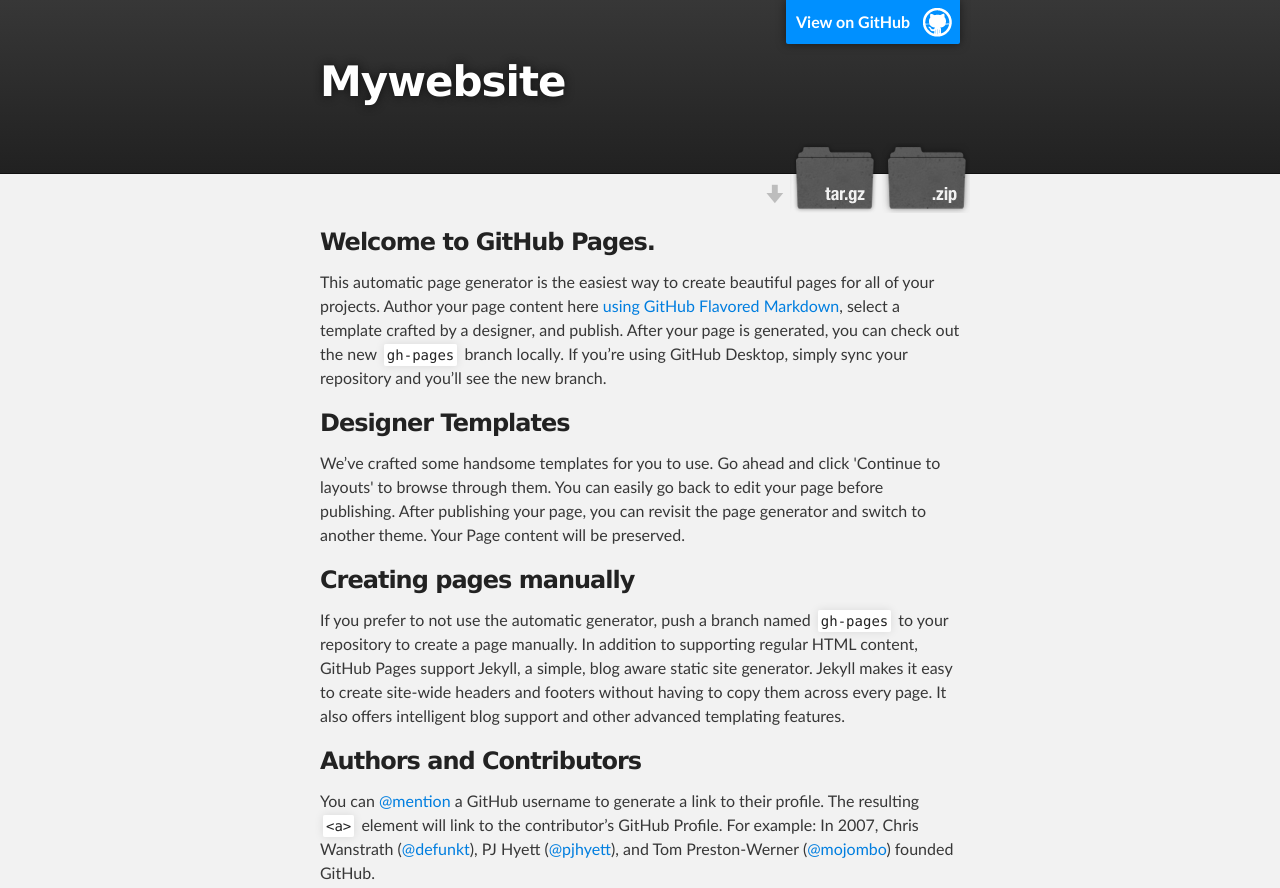
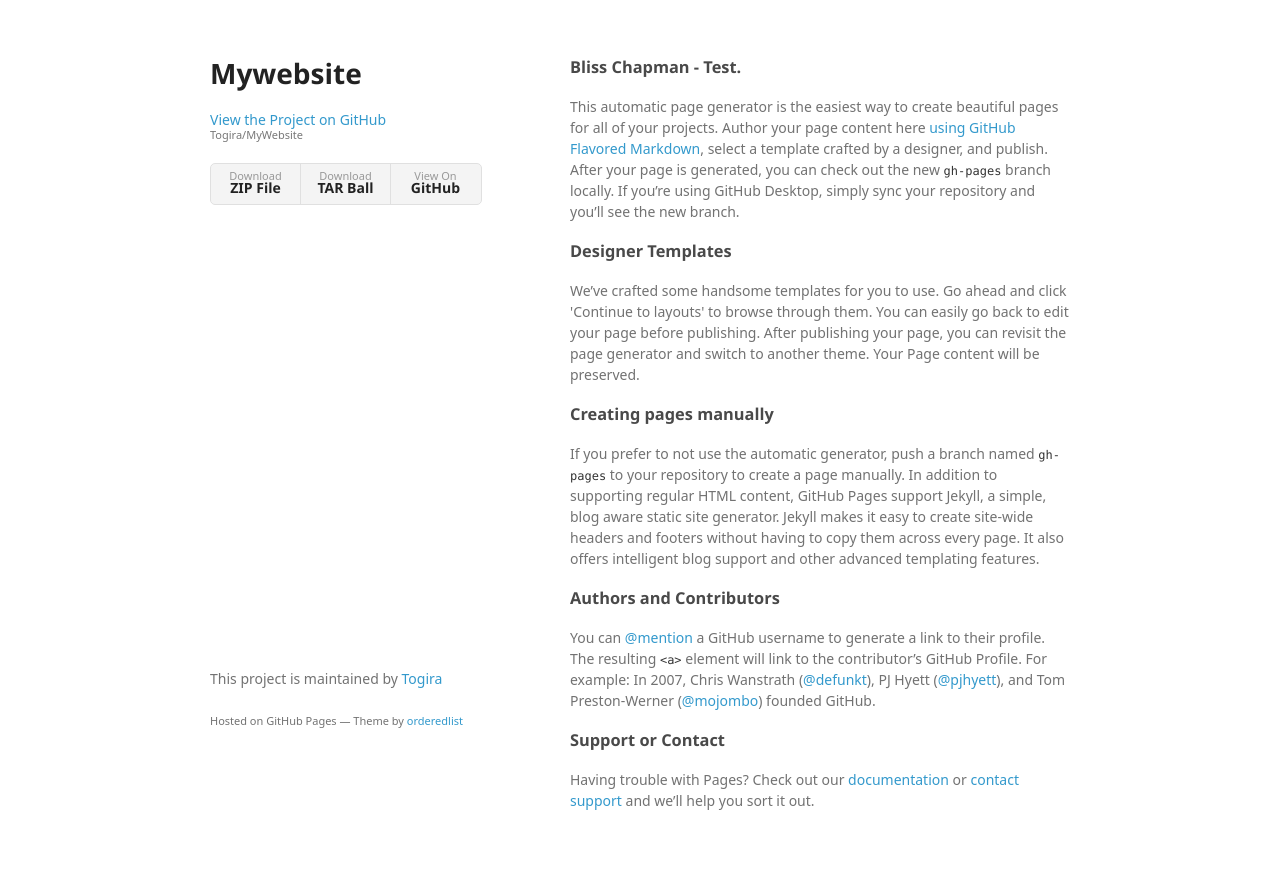
Before and after one commit to BlissChapman/MyWebsite, a plain HTML site: page index.html in a window 1280 px wide. Shown: the top 888 px of the page. Drawn offline with Linux system fonts and the light colour scheme; a web font is replaced by a local one.

```diff
--- a/index.html
+++ b/index.html
@@ -1,38 +1,35 @@
-<!DOCTYPE html>
+<!doctype html>
 <html>
+  <head>
+    <meta charset="utf-8">
+    <meta http-equiv="X-UA-Compatible" content="chrome=1">
+    <title>Mywebsite by Togira</title>
 
-  <head>
-    <meta charset='utf-8'>
-    <meta http-equiv="X-UA-Compatible" content="chrome=1">
-    <meta name="description" content="Mywebsite : ">
+    <link rel="stylesheet" href="stylesheets/styles.css">
+    <link rel="stylesheet" href="stylesheets/github-light.css">
+    <meta name="viewport" content="width=device-width">
+    <!--[if lt IE 9]>
+    <script src="//html5shiv.googlecode.com/svn/trunk/html5.js"></script>
+    <![endif]-->
+  </head>
+  <body>
+    <div class="wrapper">
+      <header>
+        <h1>Mywebsite</h1>
+        <p></p>
 
-    <link rel="stylesheet" type="text/css" media="screen" href="stylesheets/stylesheet.css">
+        <p class="view"><a href="https://github.com/Togira/MyWebsite">View the Project on GitHub <small>Togira/MyWebsite</small></a></p>
 
-    <title>Mywebsite</title>
-  </head>
 
-  <body>
-
-    <!-- HEADER -->
-    <div id="header_wrap" class="outer">
-        <header class="inner">
-          <a id="forkme_banner" href="https://github.com/Togira/MyWebsite">View on GitHub</a>
-
-          <h1 id="project_title">Mywebsite</h1>
-          <h2 id="project_tagline"></h2>
-
-            <section id="downloads">
-              <a class="zip_download_link" href="https://github.com/Togira/MyWebsite/zipball/master">Download this project as a .zip file</a>
-              <a class="tar_download_link" href="https://github.com/Togira/MyWebsite/tarball/master">Download this project as a tar.gz file</a>
-            </section>
-        </header>
-    </div>
-
-    <!-- MAIN CONTENT -->
-    <div id="main_content_wrap" class="outer">
-      <section id="main_content" class="inner">
+        <ul>
+          <li><a href="https://github.com/Togira/MyWebsite/zipball/master">Download <strong>ZIP File</strong></a></li>
+          <li><a href="https://github.com/Togira/MyWebsite/tarball/master">Download <strong>TAR Ball</strong></a></li>
+          <li><a href="https://github.com/Togira/MyWebsite">View On <strong>GitHub</strong></a></li>
+        </ul>
+      </header>
+      <section>
         <h3>
-<a id="welcome-to-github-pages" class="anchor" href="#welcome-to-github-pages" aria-hidden="true"><span aria-hidden="true" class="octicon octicon-link"></span></a>Welcome to GitHub Pages.</h3>
+<a id="bliss-chapman---test" class="anchor" href="#bliss-chapman---test" aria-hidden="true"><span aria-hidden="true" class="octicon octicon-link"></span></a>Bliss Chapman - Test.</h3>
 
 <p>This automatic page generator is the easiest way to create beautiful pages for all of your projects. Author your page content here <a href="https://guides.github.com/features/mastering-markdown/">using GitHub Flavored Markdown</a>, select a template crafted by a designer, and publish. After your page is generated, you can check out the new <code>gh-pages</code> branch locally. If you’re using GitHub Desktop, simply sync your repository and you’ll see the new branch.</p>
 
@@ -56,17 +53,12 @@
 
 <p>Having trouble with Pages? Check out our <a href="https://help.github.com/pages">documentation</a> or <a href="https://github.com/contact">contact support</a> and we’ll help you sort it out.</p>
       </section>
-    </div>
-
-    <!-- FOOTER  -->
-    <div id="footer_wrap" class="outer">
-      <footer class="inner">
-        <p class="copyright">Mywebsite maintained by <a href="https://github.com/Togira">Togira</a></p>
-        <p>Published with <a href="https://pages.github.com">GitHub Pages</a></p>
+      <footer>
+        <p>This project is maintained by <a href="https://github.com/Togira">Togira</a></p>
+        <p><small>Hosted on GitHub Pages &mdash; Theme by <a href="https://github.com/orderedlist">orderedlist</a></small></p>
       </footer>
     </div>
-
-
+    <script src="javascripts/scale.fix.js"></script>
 
   </body>
 </html>
--- /dev/null
+++ b/javascripts/scale.fix.js
@@ -0,0 +1,17 @@
+var metas = document.getElementsByTagName('meta');
+var i;
+if (navigator.userAgent.match(/iPhone/i)) {
+  for (i=0; i<metas.length; i++) {
+    if (metas[i].name == "viewport") {
+      metas[i].content = "width=device-width, minimum-scale=1.0, maximum-scale=1.0";
+    }
+  }
+  document.addEventListener("gesturestart", gestureStart, false);
+}
+function gestureStart() {
+  for (i=0; i<metas.length; i++) {
+    if (metas[i].name == "viewport") {
+      metas[i].content = "width=device-width, minimum-scale=0.25, maximum-scale=1.6";
+    }
+  }
+}
--- /dev/null
+++ b/stylesheets/styles.css
@@ -0,0 +1,324 @@
+@font-face {
+  font-family: 'Noto Sans';
+  font-weight: 400;
+  font-style: normal;
+  src: url('../fonts/Noto-Sans-regular/Noto-Sans-regular.eot');
+  src: url('../fonts/Noto-Sans-regular/Noto-Sans-regular.eot?#iefix') format('embedded-opentype'),
+       local('Noto Sans'),
+       local('Noto-Sans-regular'),
+       url('../fonts/Noto-Sans-regular/Noto-Sans-regular.woff2') format('woff2'),
+       url('../fonts/Noto-Sans-regular/Noto-Sans-regular.woff') format('woff'),
+       url('../fonts/Noto-Sans-regular/Noto-Sans-regular.ttf') format('truetype'),
+       url('../fonts/Noto-Sans-regular/Noto-Sans-regular.svg#NotoSans') format('svg');
+}
+
+@font-face {
+  font-family: 'Noto Sans';
+  font-weight: 700;
+  font-style: normal;
+  src: url('../fonts/Noto-Sans-700/Noto-Sans-700.eot');
+  src: url('../fonts/Noto-Sans-700/Noto-Sans-700.eot?#iefix') format('embedded-opentype'),
+       local('Noto Sans Bold'),
+       local('Noto-Sans-700'),
+       url('../fonts/Noto-Sans-700/Noto-Sans-700.woff2') format('woff2'),
+       url('../fonts/Noto-Sans-700/Noto-Sans-700.woff') format('woff'),
+       url('../fonts/Noto-Sans-700/Noto-Sans-700.ttf') format('truetype'),
+       url('../fonts/Noto-Sans-700/Noto-Sans-700.svg#NotoSans') format('svg');
+}
+
+@font-face {
+  font-family: 'Noto Sans';
+  font-weight: 400;
+  font-style: italic;
+  src: url('../fonts/Noto-Sans-italic/Noto-Sans-italic.eot');
+  src: url('../fonts/Noto-Sans-italic/Noto-Sans-italic.eot?#iefix') format('embedded-opentype'),
+       local('Noto Sans Italic'),
+       local('Noto-Sans-italic'),
+       url('../fonts/Noto-Sans-italic/Noto-Sans-italic.woff2') format('woff2'),
+       url('../fonts/Noto-Sans-italic/Noto-Sans-italic.woff') format('woff'),
+       url('../fonts/Noto-Sans-italic/Noto-Sans-italic.ttf') format('truetype'),
+       url('../fonts/Noto-Sans-italic/Noto-Sans-italic.svg#NotoSans') format('svg');
+}
+
+@font-face {
+  font-family: 'Noto Sans';
+  font-weight: 700;
+  font-style: italic;
+  src: url('../fonts/Noto-Sans-700italic/Noto-Sans-700italic.eot');
+  src: url('../fonts/Noto-Sans-700italic/Noto-Sans-700italic.eot?#iefix') format('embedded-opentype'),
+       local('Noto Sans Bold Italic'),
+       local('Noto-Sans-700italic'),
+       url('../fonts/Noto-Sans-700italic/Noto-Sans-700italic.woff2') format('woff2'),
+       url('../fonts/Noto-Sans-700italic/Noto-Sans-700italic.woff') format('woff'),
+       url('../fonts/Noto-Sans-700italic/Noto-Sans-700italic.ttf') format('truetype'),
+       url('../fonts/Noto-Sans-700italic/Noto-Sans-700italic.svg#NotoSans') format('svg');
+}
+
+body {
+  background-color: #fff;
+  padding:50px;
+  font: 14px/1.5 "Noto Sans", "Helvetica Neue", Helvetica, Arial, sans-serif;
+  color:#727272;
+  font-weight:400;
+}
+
+h1, h2, h3, h4, h5, h6 {
+  color:#222;
+  margin:0 0 20px;
+}
+
+p, ul, ol, table, pre, dl {
+  margin:0 0 20px;
+}
+
+h1, h2, h3 {
+  line-height:1.1;
+}
+
+h1 {
+  font-size:28px;
+}
+
+h2 {
+  color:#393939;
+}
+
+h3, h4, h5, h6 {
+  color:#494949;
+}
+
+a {
+  color:#39c;
+  text-decoration:none;
+}
+
+a:hover {
+  color:#069;
+}
+
+a small {
+  font-size:11px;
+  color:#777;
+  margin-top:-0.3em;
+  display:block;
+}
+
+a:hover small {
+  color:#777;
+}
+
+.wrapper {
+  width:860px;
+  margin:0 auto;
+}
+
+blockquote {
+  border-left:1px solid #e5e5e5;
+  margin:0;
+  padding:0 0 0 20px;
+  font-style:italic;
+}
+
+code, pre {
+  font-family:Monaco, Bitstream Vera Sans Mono, Lucida Console, Terminal, Consolas, Liberation Mono, DejaVu Sans Mono, Courier New, monospace;
+  color:#333;
+  font-size:12px;
+}
+
+pre {
+  padding:8px 15px;
+  background: #f8f8f8;
+  border-radius:5px;
+  border:1px solid #e5e5e5;
+  overflow-x: auto;
+}
+
+table {
+  width:100%;
+  border-collapse:collapse;
+}
+
+th, td {
+  text-align:left;
+  padding:5px 10px;
+  border-bottom:1px solid #e5e5e5;
+}
+
+dt {
+  color:#444;
+  font-weight:700;
+}
+
+th {
+  color:#444;
+}
+
+img {
+  max-width:100%;
+}
+
+header {
+  width:270px;
+  float:left;
+  position:fixed;
+  -webkit-font-smoothing:subpixel-antialiased;
+}
+
+header ul {
+  list-style:none;
+  height:40px;
+  padding:0;
+  background: #f4f4f4;
+  border-radius:5px;
+  border:1px solid #e0e0e0;
+  width:270px;
+}
+
+header li {
+  width:89px;
+  float:left;
+  border-right:1px solid #e0e0e0;
+  height:40px;
+}
+
+header li:first-child a {
+  border-radius:5px 0 0 5px;
+}
+
+header li:last-child a {
+  border-radius:0 5px 5px 0;
+}
+
+header ul a {
+  line-height:1;
+  font-size:11px;
+  color:#999;
+  display:block;
+  text-align:center;
+  padding-top:6px;
+  height:34px;
+}
+
+header ul a:hover {
+  color:#999;
+}
+
+header ul a:active {
+  background-color:#f0f0f0;
+}
+
+strong {
+  color:#222;
+  font-weight:700;
+}
+
+header ul li + li + li {
+  border-right:none;
+  width:89px;
+}
+
+header ul a strong {
+  font-size:14px;
+  display:block;
+  color:#222;
+}
+
+section {
+  width:500px;
+  float:right;
+  padding-bottom:50px;
+}
+
+small {
+  font-size:11px;
+}
+
+hr {
+  border:0;
+  background:#e5e5e5;
+  height:1px;
+  margin:0 0 20px;
+}
+
+footer {
+  width:270px;
+  float:left;
+  position:fixed;
+  bottom:50px;
+  -webkit-font-smoothing:subpixel-antialiased;
+}
+
+@media print, screen and (max-width: 960px) {
+
+  div.wrapper {
+    width:auto;
+    margin:0;
+  }
+
+  header, section, footer {
+    float:none;
+    position:static;
+    width:auto;
+  }
+
+  header {
+    padding-right:320px;
+  }
+
+  section {
+    border:1px solid #e5e5e5;
+    border-width:1px 0;
+    padding:20px 0;
+    margin:0 0 20px;
+  }
+
+  header a small {
+    display:inline;
+  }
+
+  header ul {
+    position:absolute;
+    right:50px;
+    top:52px;
+  }
+}
+
+@media print, screen and (max-width: 720px) {
+  body {
+    word-wrap:break-word;
+  }
+
+  header {
+    padding:0;
+  }
+
+  header ul, header p.view {
+    position:static;
+  }
+
+  pre, code {
+    word-wrap:normal;
+  }
+}
+
+@media print, screen and (max-width: 480px) {
+  body {
+    padding:15px;
+  }
+
+  header ul {
+    width:99%;
+  }
+
+  header li, header ul li + li + li {
+    width:33%;
+  }
+}
+
+@media print {
+  body {
+    padding:0.4in;
+    font-size:12pt;
+    color:#444;
+  }
+}
```
Also changed, not shown: params.json (+1 -1 lines).
